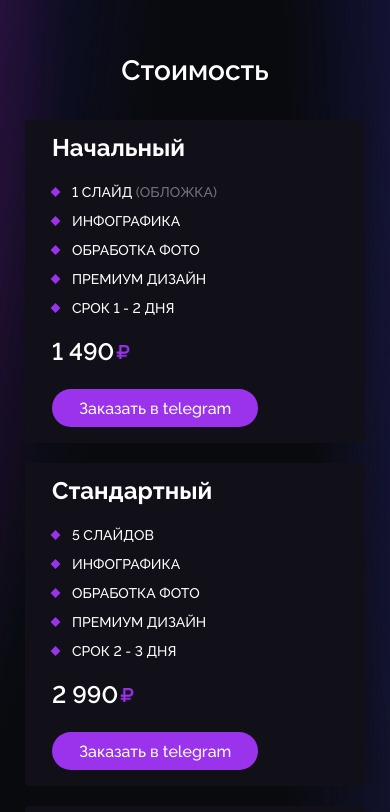
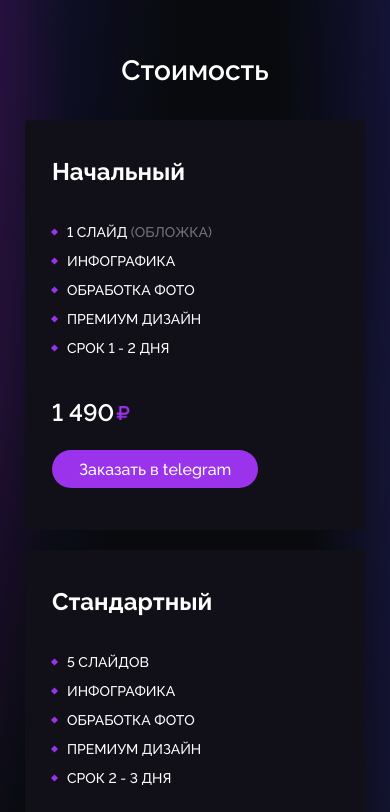
Before and after one commit to dihan48/msm, a Next.js app: page / in a window 390 px wide. Shown: the part 2940-3752 px from the top of the page. Built offline with nearby package versions, Linux system fonts and the light colour scheme.

Commit message:
правки 6 секция

```diff
--- a/styles/section6.module.css
+++ b/styles/section6.module.css
@@ -186,13 +186,17 @@
   }
 
   .card {
-    padding: 16px 27px 16px;
+    padding: 40px 27px 42px;
     border-radius: 4px;
   }
 
   .card_title {
-    margin-bottom: 20px;
+    margin-bottom: 36px;
     font-size: 24px;
+  }
+
+  .card_features {
+    padding-left: 15px;
   }
 
   .card_features li {
@@ -201,8 +205,14 @@
     margin-top: 6px;
   }
 
+  .card_features li::before {
+    left: -15px;
+    width: 5px;
+    height: 5px;
+  }
+
   .price {
-    margin-top: 20px;
+    margin-top: 41px;
     font-size: 24px;
   }
 
```
